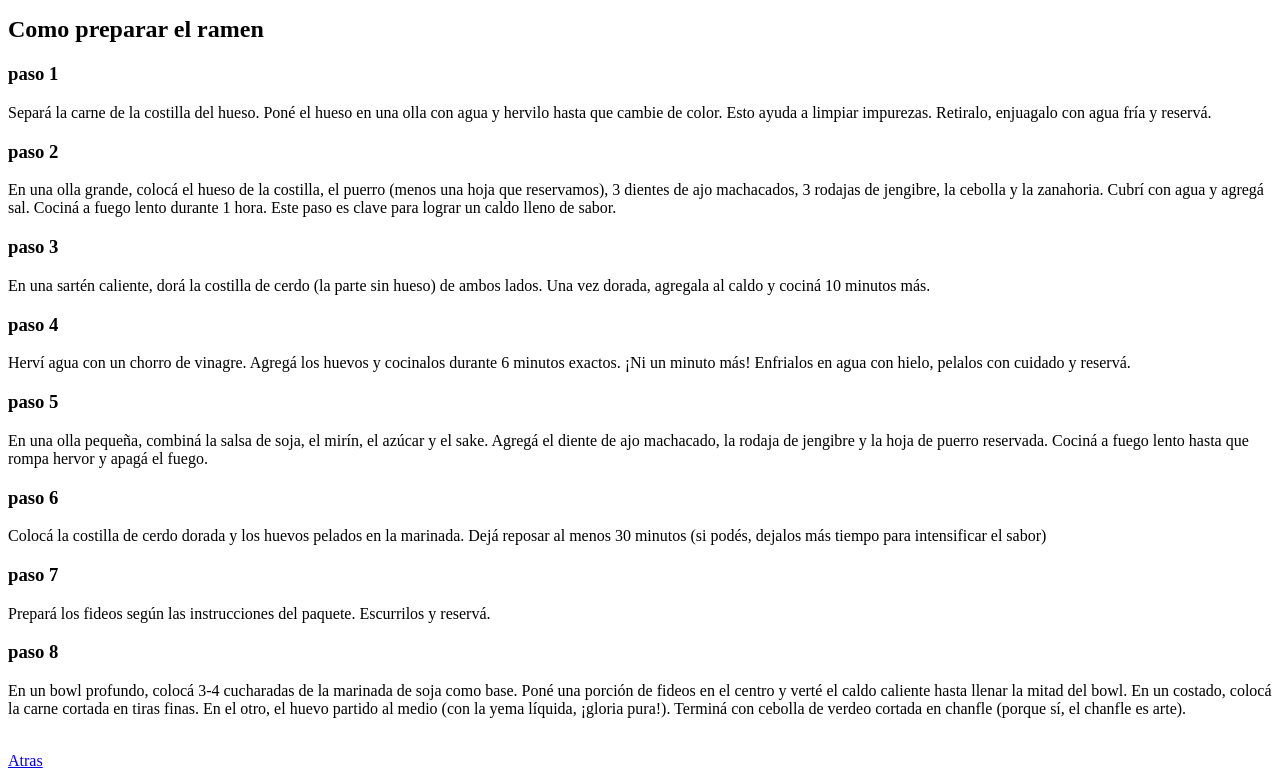
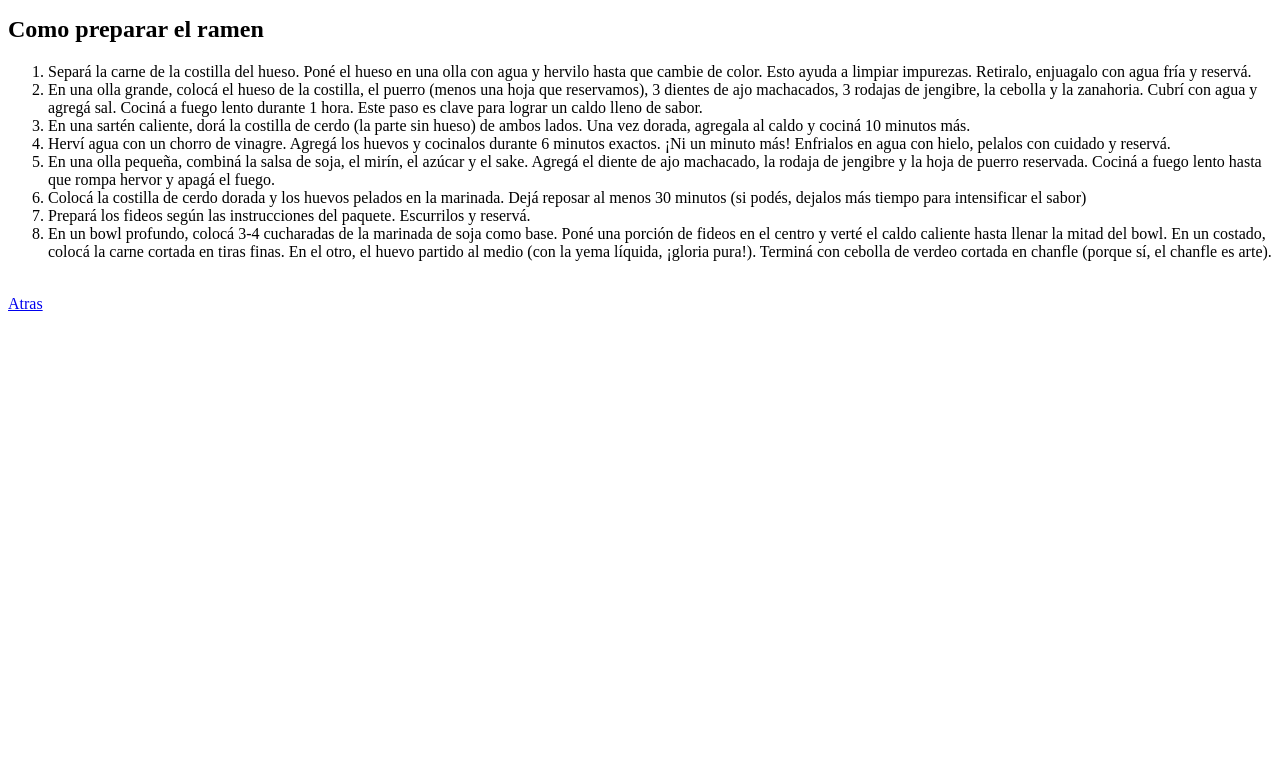
Before and after one commit to Cbados/odin-recipes, a plain HTML site: page recipes/ramen.html in a window 1280 px wide. Shown: the part 705-1483 px from the top of the page. After the commit the page ends 1026 px from the top, so only its background shows below. Drawn offline with Linux system fonts and the light colour scheme.

Commit message:
Corregir apartado de pasos
De acuerdo a las indiciones del ejercicio, los pasos de las recetas debian ser
codificados en una etiqueta de listas ordenadas

```diff
--- a/recipes/ramen.html
+++ b/recipes/ramen.html
@@ -10,11 +10,13 @@
     <br>
     <img src="./images/ramen.jpeg" alt="foto del plato" height="250" width="300">
     <h2>Descripcion</h2>
+
     <p>El Ramen es un plato con una preparación que lleva bastante tiempo y sus ingredientes
     no son fáciles de conseguir, así que lo normal es tomarlo en algún restaurante especializado,
     y ¡ojo! encontrar una buena calidad tampoco es sencillo. Hay innumerables recetas sobre los
     ingredientes que acompañan los fideos en esta sopa. Hay ramen de carne, de pescado, marisco o
     totalmente vegetarianos, aunque lo habitual es combinar un poco de todo</p>
+
     <h2>Ingredientes</h2>
     <ul>
         <li>4 paquetes de fideos de ramen secos</li>
@@ -28,37 +30,36 @@
         <li>1 taza de carne de cerdo cocida y desmenuzada</li>
     </ul>
     <h2>Como preparar el ramen</h2>
-    <h3>paso 1</h3>
-    <p>Separá la carne de la costilla del hueso.
+    <ol>
+        <li>Separá la carne de la costilla del hueso.
             Poné el hueso en una olla con agua y hervilo hasta que cambie de color. Esto ayuda a limpiar impurezas.
-        Retiralo, enjuagalo con agua fría y reservá.</p>
-    <h3>paso 2</h3>
-    <p>En una olla grande, colocá el hueso de la costilla, el puerro (menos una hoja que reservamos), 3 dientes de ajo machacados, 3 rodajas de jengibre, la cebolla y la zanahoria.
+            Retiralo, enjuagalo con agua fría y reservá.</li>
+
+        <li>En una olla grande, colocá el hueso de la costilla, el puerro (menos una hoja que reservamos), 3 dientes de ajo machacados, 3 rodajas de jengibre, la cebolla y la zanahoria.
             Cubrí con agua y agregá sal.
-        Cociná a fuego lento durante 1 hora. Este paso es clave para lograr un caldo lleno de sabor.</p>
-    <h3>paso 3</h3>
-    <p>En una sartén caliente, dorá la costilla de cerdo (la parte sin hueso) de ambos lados.
-        Una vez dorada, agregala al caldo y cociná 10 minutos más.</p>
-    <h3>paso 4</h3>
-    <p>Herví agua con un chorro de vinagre.
+            Cociná a fuego lento durante 1 hora. Este paso es clave para lograr un caldo lleno de sabor.</li>
+        <li>En una sartén caliente, dorá la costilla de cerdo (la parte sin hueso) de ambos lados.
+            Una vez dorada, agregala al caldo y cociná 10 minutos más.</li>
+
+        <li>Herví agua con un chorro de vinagre.
             Agregá los huevos y cocinalos durante 6 minutos exactos. ¡Ni un minuto más!
-        Enfrialos en agua con hielo, pelalos con cuidado y reservá.</p>
-    <h3>paso 5</h3>
-    <p>En una olla pequeña, combiná la salsa de soja, el mirín, el azúcar y el sake.
+            Enfrialos en agua con hielo, pelalos con cuidado y reservá.</li>
+
+        <li>En una olla pequeña, combiná la salsa de soja, el mirín, el azúcar y el sake.
             Agregá el diente de ajo machacado, la rodaja de jengibre y la hoja de puerro reservada.
-        Cociná a fuego lento hasta que rompa hervor y apagá el fuego.</p>
-    <h3>paso 6</h3>
-    <p>Colocá la costilla de cerdo dorada y los huevos pelados en la marinada.
-        Dejá reposar al menos 30 minutos (si podés, dejalos más tiempo para intensificar el sabor)</p>
-    <h3>paso 7</h3>
-    <p>Prepará los fideos según las instrucciones del paquete.
-        Escurrilos y reservá.
-        </p>
-    <h3>paso 8</h3>
-    <p>En un bowl profundo, colocá 3-4 cucharadas de la marinada de soja como base.
+            Cociná a fuego lento hasta que rompa hervor y apagá el fuego.</li>
+
+        <li>Colocá la costilla de cerdo dorada y los huevos pelados en la marinada.
+            Dejá reposar al menos 30 minutos (si podés, dejalos más tiempo para intensificar el sabor)</li>
+
+        <li>Prepará los fideos según las instrucciones del paquete.
+            Escurrilos y reservá.</li>
+
+        <li>En un bowl profundo, colocá 3-4 cucharadas de la marinada de soja como base.
             Poné una porción de fideos en el centro y verté el caldo caliente hasta llenar la mitad del bowl.
             En un costado, colocá la carne cortada en tiras finas. En el otro, el huevo partido al medio (con la yema líquida, ¡gloria pura!).
-        Terminá con cebolla de verdeo cortada en chanfle (porque sí, el chanfle es arte).</p>
+            Terminá con cebolla de verdeo cortada en chanfle (porque sí, el chanfle es arte).</li>
+    </ol>
     <br>
     <a href="../index.html">Atras</a>
 </body>
```
Also changed, not shown: recipes/paella.html (+11 -16 lines), recipes/salmon.html (+15 -12 lines). Lines whose indentation alone changed are shown as unchanged.
